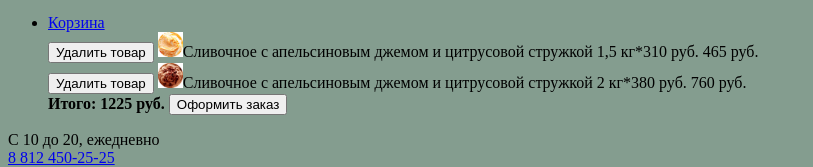
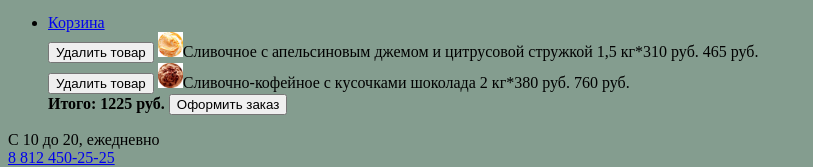
Before and after one commit to yerkab/168235-gllacy, a plain HTML site: page catalog.html in a window 1280 px wide. Shown: the part 496-663 px from the top of the page, without its empty margins (0-813 px from the left). Drawn offline with Linux system fonts and the light colour scheme.

Commit message:
Добавил отображение товаров в корзине

```diff
--- a/catalog.html
+++ b/catalog.html
@@ -74,7 +74,7 @@
 							</div>
 							<div class="cart-item">
 								<button class="delete">Удалить товар</button>
-								<img src="img/product-2.jpg" width="25" height="25" alt="Сливочное с апельсиновым джемом и цитрусовой стружкой">Сливочное с апельсиновым джемом и цитрусовой стружкой <span class="weight">2 кг*</span><span class="price">380 руб.</span> <span class="result">760 руб.</span>
+								<img src="img/product-2.jpg" width="25" height="25" alt="Сливочно-кофейное с кусочками шоколада">Сливочно-кофейное с кусочками шоколада <span class="weight">2 кг*</span><span class="price">380 руб.</span> <span class="result">760 руб.</span>
 							</div>
 						</div>
 						<span><b>Итого: 1225 руб.</b></span>
```
